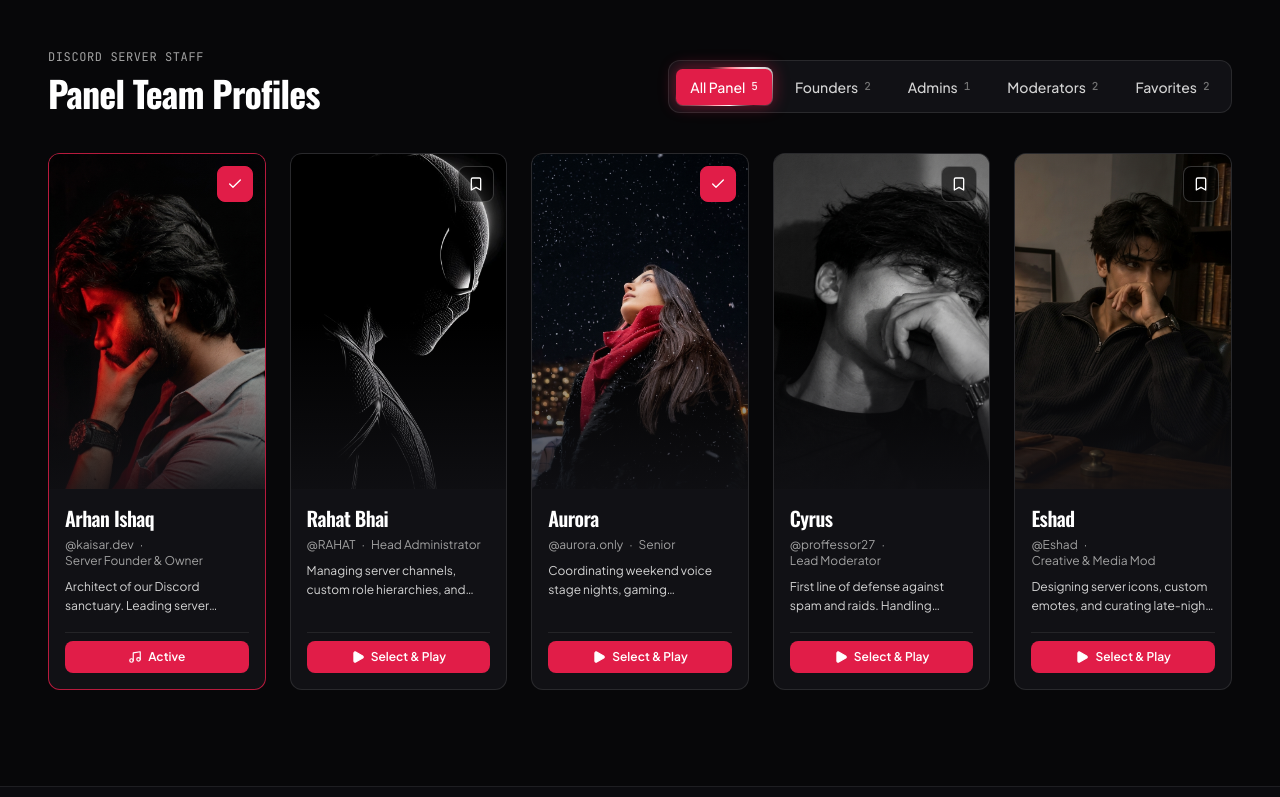
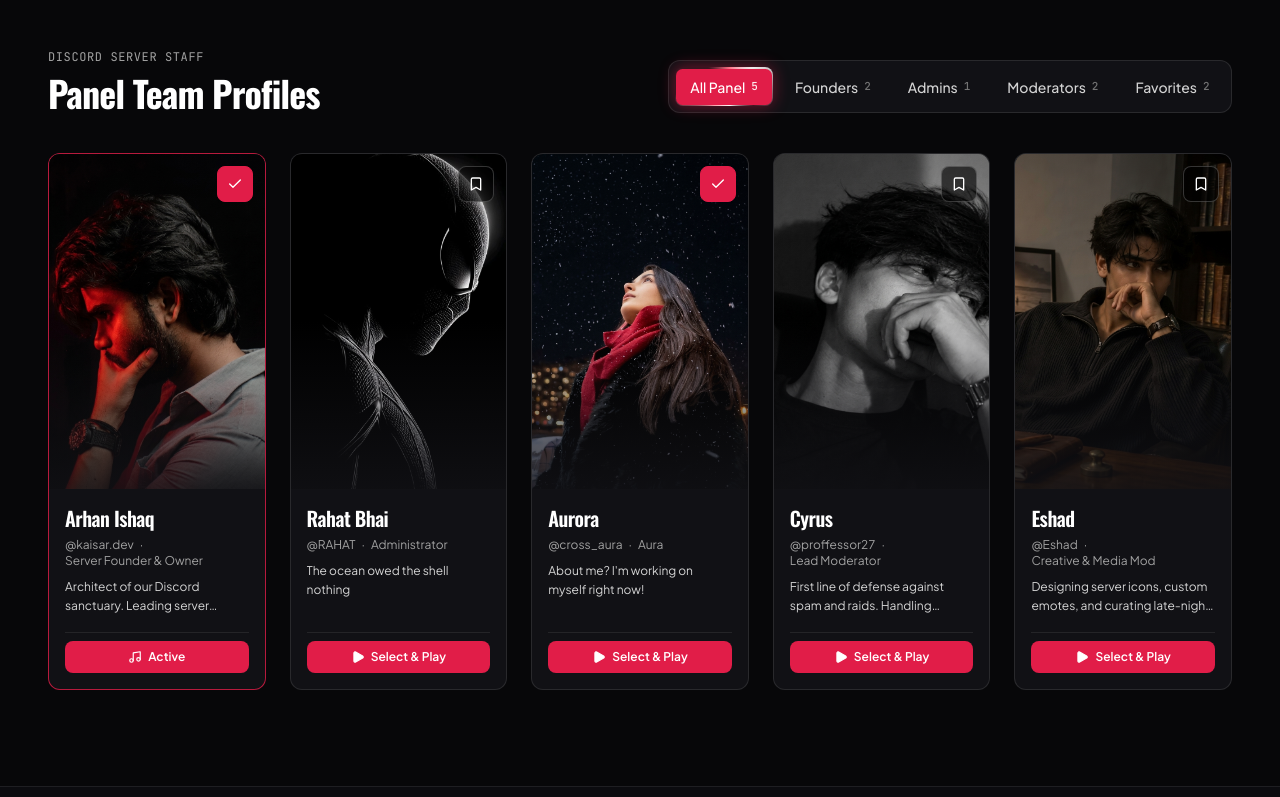
Before and after one commit to blackopslords/Adventure-, a React (Vite) app: page / in a window 1280 px wide. Shown: the part 984-1781 px from the top of the page. Built offline with nearby package versions, Linux system fonts and the light colour scheme.

Commit message:
feat(data): update team profile information and assets
Update member roles, bios, and branding assets to reflect current team details and preferences.

```diff
--- a/src/data/teamProfiles.ts
+++ b/src/data/teamProfiles.ts
@@ -67,35 +67,35 @@ const BASE_TEAM_PROFILES: TeamProfile[] = [
     indexLabel: '02',
     name: 'Rahat Bhai',
     discordHandle: '@RAHAT',
-    roleTitle: 'Head Administrator',
+    roleTitle: 'Administrator',
     division: 'admins',
-    joinedYear: 'Since 2023',
+    joinedYear: 'Since 2018',
     badgeCode: 'OWNER',
-    specialty: 'Permissions · Automation · Voice Channels',
+    specialty: 'Unmarried',
     backdropUrl: bgCretaceousHorizon,
     posterUrl: posterCretaceousHorizon,
     customText:
-      'Managing server channels, custom role hierarchies, and keeping all automated Discord systems running smoothly around the clock.',
+      'The ocean owed the shell nothing',
     panelNote:
-      'Oversees staff onboarding, permission audits, and weekly panel sync calls across all voice stages.',
+      'Know your place, idiot',
     trackId: 'horizon-arp',
   },
   {
     id: 'rafi-commander',
     indexLabel: '03',
     name: 'Aurora',
-    discordHandle: '@aurora.only',
-    roleTitle: 'Senior',
+    discordHandle: '@cross_aura',
+    roleTitle: 'Aura',
     division: 'founders',
     joinedYear: 'Since 2023',
     badgeCode: 'ADVISOR',
-    specialty: 'Tournaments · Server Events · Partnerships',
+    specialty: 'Her aura was made to shine, not to be dimmed by anyone 🤍',
     backdropUrl: bgIronCovenant,
     posterUrl: posterIronCovenant,
     customText:
-      'Coordinating weekend voice stage nights, gaming tournaments, and cross-server collaborations with partner communities.',
+      "About me? I'm working on myself right now!",
     panelNote:
-      'Keeps community events active every Friday night with live stage brackets and custom giveaways.',
+      'Her aura was made to shine, not to be dimmed by anyone🤍.',
     trackId: 'covenant-bass',
   },
   {
```
Also changed, not shown: src/backdrops/03.jpg (added).
